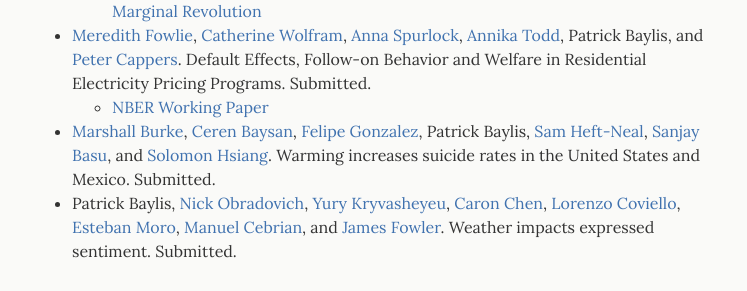
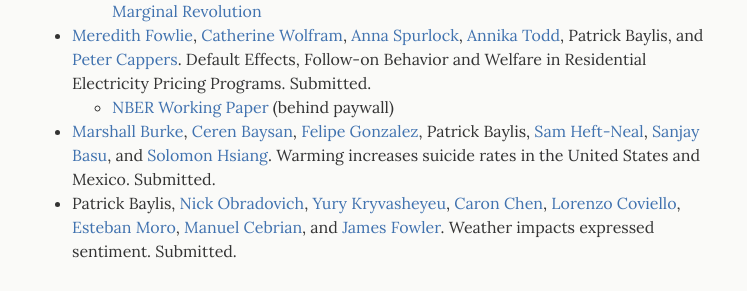
Before and after one commit to pbaylis/pbaylis.github.io, a Jekyll site: the page built from _pages/research.md, in a window 1280 px wide. Shown: the part 484-775 px from the top of the page, without its empty margins (266-1013 px from the left). Built offline with Jekyll 4.4.1, drawn with Linux system fonts in a browser that asks for light colours.

Commit message:
paywall comment

```diff
--- a/_pages/research.md
+++ b/_pages/research.md
@@ -18,7 +18,7 @@ permalink: /research/
   - Coverage: [Popular Science](http://www.popsci.com/science-confirms-obvious-we-hate-being-hot) \| [Washington Post](https://www.washingtonpost.com/news/wonk/wp/2016/01/07/clear-evidence-that-cold-days-are-better-than-hot-ones/) \| [Time](http://time.com/4172187/temperature-weather-hot-cold-preferences/) \| [Energy Institute](https://energyathaas.wordpress.com/2015/12/07/heat-and-happiness/) \| [G-FEED](http://www.g-feed.com/2015/12/warming-makes-people-unhappy-evidence.html) \| [Marginal Revolution](http://marginalrevolution.com/marginalrevolution/2016/01/do-you-get-grumpy-over-seventy-degrees-fahrenheit.html)
 
 - [Meredith Fowlie][FOWLIE], [Catherine Wolfram][WOLFRAM], [Anna Spurlock][SPURLOCK], [Annika Todd][TODD], Patrick Baylis, and [Peter Cappers][CAPPERS]. Default Effects, Follow-on Behavior and Welfare in Residential Electricity Pricing Programs. Submitted.
-  - [NBER Working Paper][defaultbias]
+  - [NBER Working Paper][defaultbias] (behind paywall)
 - [Marshall Burke][BURKE], [Ceren Baysan][BAYSAN], [Felipe Gonzalez][GONZALES], Patrick Baylis, [Sam Heft-Neal][HEFTNEAL], [Sanjay Basu][BASU], and [Solomon Hsiang][HSIANG]. Warming increases suicide rates in the United States and Mexico. Submitted.
 - Patrick Baylis, [Nick Obradovich][OBRADOVICH], [Yury Kryvasheyeu][KRYVASHEYEU], [Caron Chen][CHEN], [Lorenzo Coviello][COVIELLO], [Esteban Moro][MORO], [Manuel Cebrian][CEBRIAN], and [James Fowler][FOWLER]. Weather impacts expressed sentiment. Submitted.
 
```
